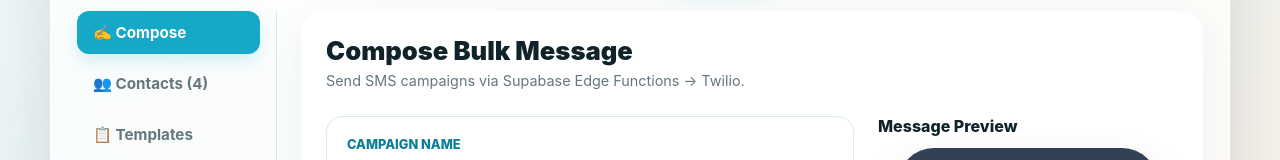
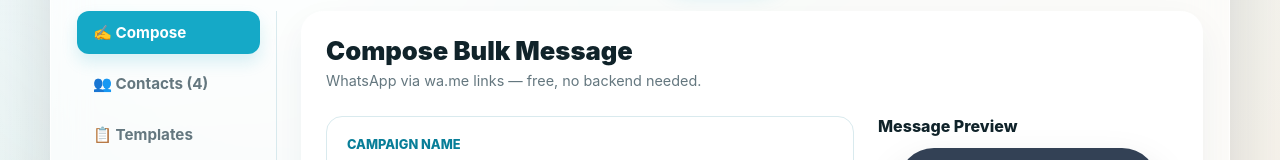
Before and after one commit to StratVeda-Technologies/waterllama-react, a React (Vite) app: page / in a window 1280 px wide. Both pictures are taken after a click on the button "Bulk-Sms". Shown: the part 252-412 px from the top of the page. Built offline with nearby package versions, Linux system fonts and the light colour scheme.

Commit message:
Fix Send Campaign button: allow WhatsApp (wa.me) without backend. Only require Supabase for SMS. Update warning banner and button disabled logic.

```diff
--- a/src/BulkSms.jsx
+++ b/src/BulkSms.jsx
@@ -158,7 +158,7 @@ export default function BulkSms() {
   // Get active recipients
   const recipients = contacts.filter(c => c.selected).map(c => c.phone)
 
-  // Send campaign handler - uses Supabase Edge Functions
+  // Send campaign handler - WhatsApp via wa.me (client-side), SMS via Supabase Edge Functions
   const handleSendCampaign = async () => {
     if (recipients.length === 0) {
       alert('Please select at least one recipient.')
@@ -169,7 +169,8 @@ export default function BulkSms() {
       return
     }
 
-    if (!backendReady) {
+    // For SMS, check backend readiness
+    if (messageType === 'sms' && !backendReady) {
       alert('Supabase not configured. Add VITE_SUPABASE_URL and VITE_SUPABASE_ANON_KEY to .env.local and deploy Edge Functions.')
       return
     }
@@ -227,7 +228,7 @@ export default function BulkSms() {
         delivered,
         failed,
         date: new Date().toLocaleDateString('en-US', { month: 'short', day: 'numeric', year: 'numeric' }),
-        provider: messageType === 'whatsapp' ? 'CallMeBot (WhatsApp)' : 'Twilio (SMS)',
+        provider: messageType === 'whatsapp' ? 'wa.me (WhatsApp)' : 'Twilio (SMS)',
         timestamp: new Date().toISOString(),
       }
       setHistory(prev => [newHistoryEntry, ...prev].slice(0, 100))
@@ -274,12 +275,12 @@ export default function BulkSms() {
       </div>
 
       <div className="sms-content">
-        {!backendReady && (
+        {messageType === 'sms' && !backendReady && (
           <div className="sms-warning-banner">
             ⚠️ <b>Bulk SMS requires Supabase Edge Functions + Twilio</b>
             <br />
             <small>
-              For now, use <b>WhatsApp</b> in Reminders tab — it works client-side via wa.me links (no backend needed).
+              For now, use <b>WhatsApp</b> — it works client-side via wa.me links (no backend needed).
               To enable Bulk SMS: deploy Supabase Edge Functions with Twilio credentials.
             </small>
           </div>
@@ -289,9 +290,11 @@ export default function BulkSms() {
           <div>
             <h2 className="sms-page-title">Compose Bulk Message</h2>
             <p className="sms-page-subtitle">
-              {backendReady
-                ? 'Send SMS campaigns via Supabase Edge Functions → Twilio.'
-                : 'Configure Supabase + Twilio to enable bulk SMS. WhatsApp reminders work without backend.'
+              {messageType === 'whatsapp'
+                ? 'WhatsApp via wa.me links — free, no backend needed.'
+                : backendReady
+                  ? 'Send SMS campaigns via Supabase Edge Functions → Twilio.'
+                  : 'Configure Supabase + Twilio to enable bulk SMS.'
               }
             </p>
 
@@ -372,7 +375,7 @@ export default function BulkSms() {
                   <button
                     className="sms-btn sms-btn-primary"
                     onClick={handleSendCampaign}
-                    disabled={!backendReady || isSending}
+                    disabled={(messageType === 'sms' && !backendReady) || isSending}
                   >
                     {isSending ? '📤 Sending...' : `📤 Send Campaign to ${recipients.length} Users`}
                   </button>
```
